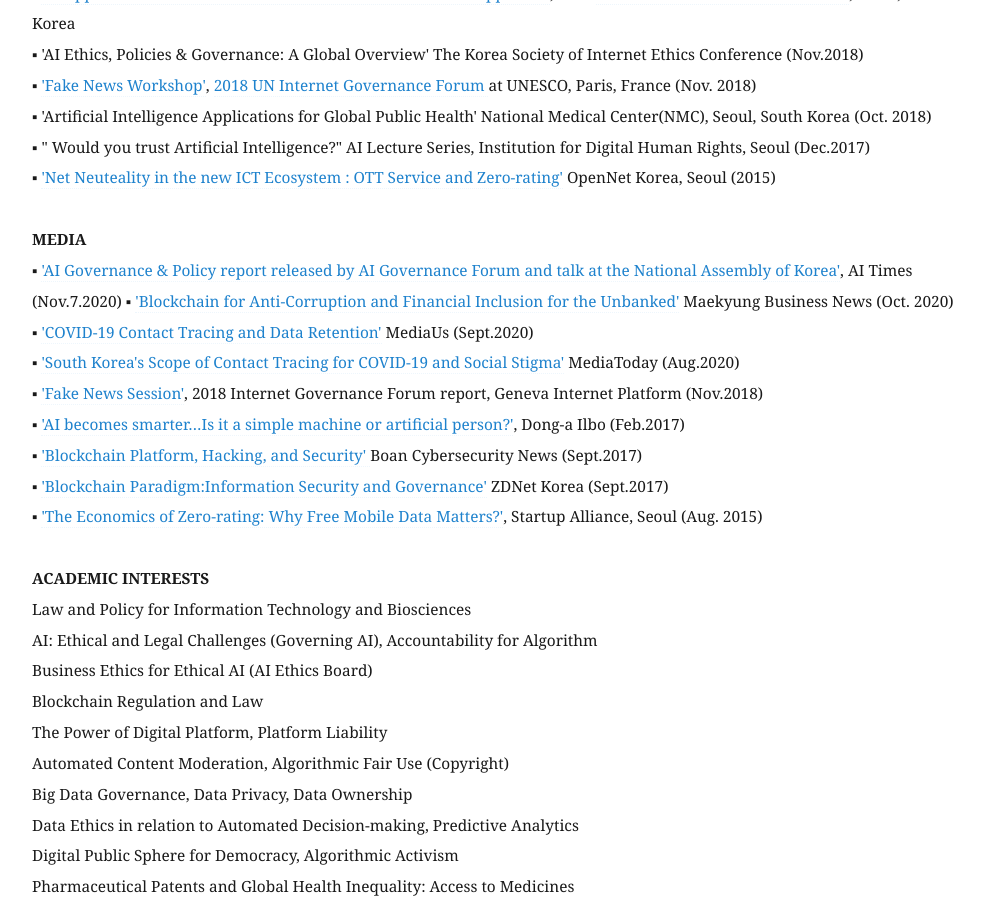
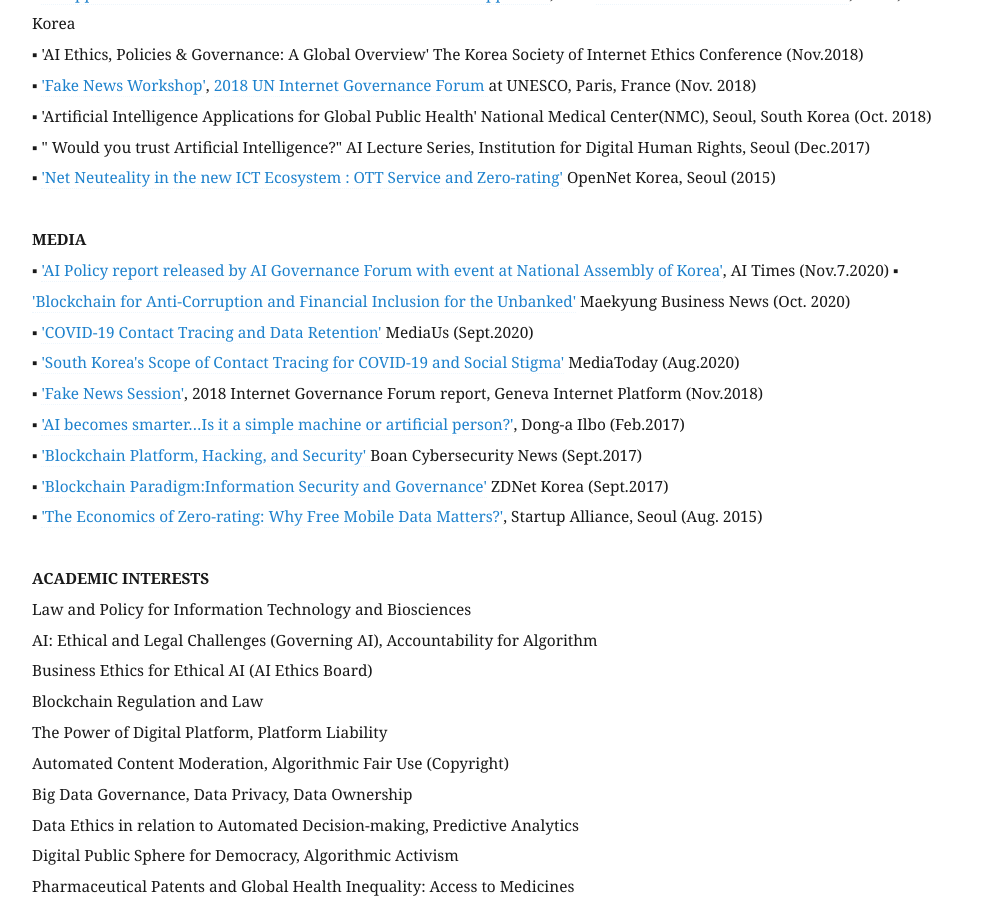
Before and after one commit to eunchangchoi/eunchangchoi.github.io, a Jekyll site: the page built from index.md, in a window 1280 px wide and 900 px high, scrolled down 3531 px. Shown: the whole window, without its empty margins (68-1052 px from the left). Built offline with Jekyll 4.4.1, drawn with Linux system fonts in a browser that asks for light colours.

Commit message:
Update index.md

```diff
--- a/index.md
+++ b/index.md
@@ -75,7 +75,7 @@
 ▪ <a href="https://opennet.or.kr/wp-content/uploads/2015/08/발표자료-Net-Neutrality-OTT-Zero-ratinghandout-2015812-.pdf">'Net Neuteality in the new ICT Ecosystem : OTT Service and Zero-rating'</a> OpenNet Korea, Seoul (2015) <br>
   <br>
  <strong> MEDIA </strong> <br>
-▪ <a href="http://www.aitimes.com/news/articleView.html?idxno=133368"> 'AI Governance & Policy report released by AI Governance Forum and talk at the National Assembly of Korea'</a>, AI Times (Nov.7.2020)
+▪ <a href="http://www.aitimes.com/news/articleView.html?idxno=133368"> 'AI Policy report released by AI Governance Forum with event at National Assembly of Korea'</a>, AI Times (Nov.7.2020)
 ▪ <a href="https://www.mk.co.kr/news/economy/view/2020/10/1097127/">'Blockchain for Anti-Corruption and Financial Inclusion for the Unbanked'</a> Maekyung Business News (Oct. 2020)<br>
 ▪ <a href="http://www.mediaus.co.kr/news/articleView.html?idxno=192351"> 'COVID-19 Contact Tracing and Data Retention'</a> MediaUs (Sept.2020) <br>
 ▪ <a href="http://www.mediatoday.co.kr/news/articleView.html?idxno=208888">'South Korea's Scope of Contact Tracing for COVID-19 and Social Stigma'</a> MediaToday (Aug.2020)  <br>
```
